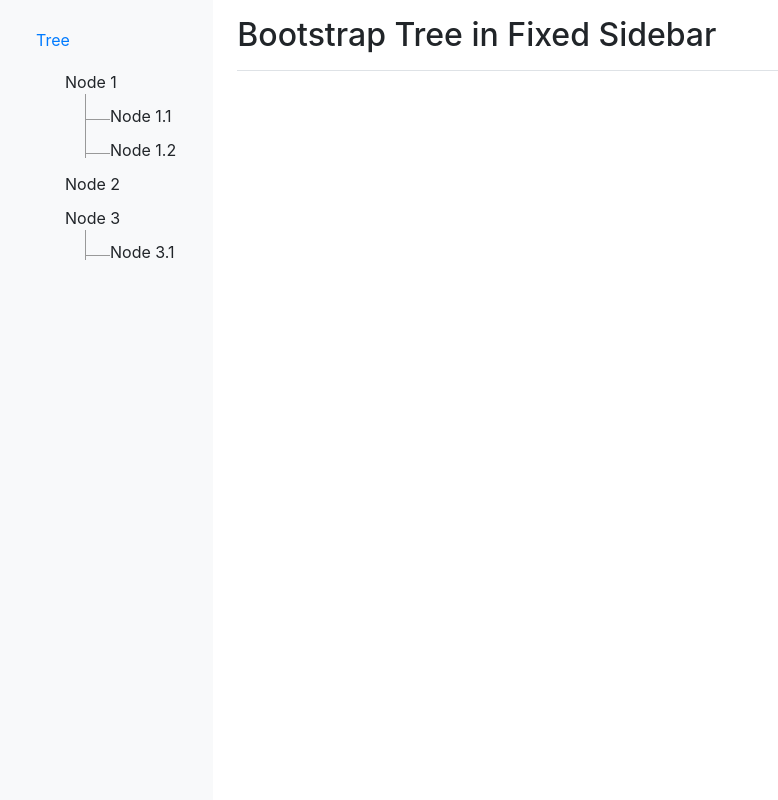
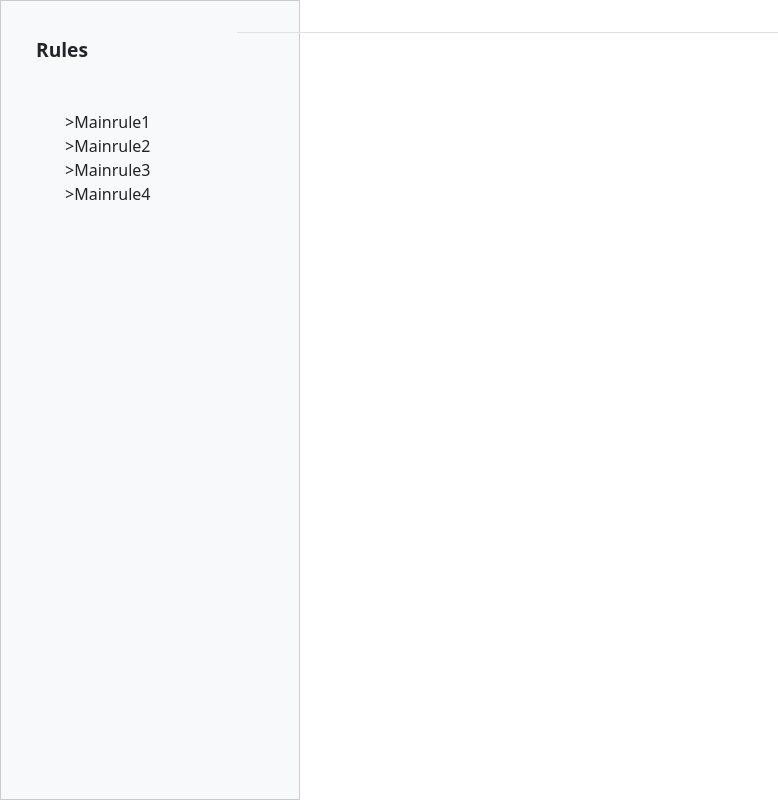
Before and after one commit to kumakshay/InRuleUIApp, an Angular app: page / in a window 1280 px wide. Shown: the whole page, without its empty margins (0-778 px from the left). Built offline with nearby package versions, Linux system fonts and the light colour scheme.

Commit message:
Created tree

```diff
--- a/angular.json
+++ b/angular.json
@@ -25,9 +25,13 @@
               "src/assets"
             ],
             "styles": [
+              "node_modules/bootstrap/dist/css/bootstrap.min.css",
               "src/styles.css"
             ],
-            "scripts": []
+            "scripts": [
+              "node_modules/bootstrap/dist/js/bootstrap.bundle.min.js",
+              "node_modules/jquery/dist/jquery.min.js"
+            ]
           },
           "configurations": {
             "production": {
--- /dev/null
+++ b/src/app/Interfaces/IMainRuleDesc.ts
@@ -0,0 +1,8 @@
+import { ISubRuleDesc } from "./ISubRuleDesc"
+
+export interface IMainRuleDesc{
+    uniqueId : string,
+    ruleName: string,
+    subRules?: ISubRuleDesc[],
+    isExpanded: Boolean,
+  }
--- /dev/null
+++ b/src/app/Interfaces/ISubRuleDesc.ts
@@ -0,0 +1,7 @@
+export interface ISubRuleDesc{
+    uniqueId : string,
+    mainRuleId : string,
+    ruleName : string,
+    ruleType : string,
+    orderNo: number
+  }
--- /dev/null
+++ b/src/app/Mainrules.json
@@ -0,0 +1,4 @@
+{
+    "unique_id": "87273fff-2990-498e-926e-5cd2e50ef829",
+    "rulename" : "CanAddManualMember"
+}
--- a/src/app/rule-list/rule-list.component.css
+++ b/src/app/rule-list/rule-list.component.css
@@ -1,68 +1,27 @@
-.tree li {
-    list-style-type: none;
-    margin: 0;
-    padding: 10px 5px 0 5px;
-    position: relative;
-  }
-  .tree li::before, .tree li::after {
-    content: '';
-    left: -20px;
-    position: absolute;
-    right: auto;
-  }
-  .tree li::before {
-    border-left: 1px solid #999;
-    bottom: 50px;
-    height: 100%;
-    top: 0;
-    width: 1px;
-  }
-  .tree li::after {
-    border-top: 1px solid #999;
-    height: 20px;
-    top: 25px;
-    width: 25px;
-  }
-  .tree li a {
-    border: 1px solid #999;
-    border-radius: 5px;
-    display: inline-block;
-    padding: 3px 5px;
-    text-decoration: none;
-  }
-  .tree li a:hover {
-    background-color: #ddd;
-  }
-  .tree > ul > li::before, .tree > ul > li::after {
-    border: 0;
-  }
-  .tree li:last-child::before {
-    height: 30px;
-  }
-  /* Toggle styles */
-  .tree li .toggle-icon {
-    cursor: pointer;
-    display: inline-block;
-    font-size: 12px;
-    height: 10px;
-    line-height: 10px;
-    margin-right: 5px;
-    text-align: center;
-    vertical-align: middle;
-    width: 10px;
-  }
-  .tree li .toggle-icon::before {
-    content: '+';
-  }
-  .tree li.open .toggle-icon::before {
-    content: '-';
-  }
+
   /* Sidebar styles */
   .sidebar {
     height: 100%;
+    width: auto; /* Set a minimum width */
+    min-width: 300px; /* Set a minimum width */
+    max-width: 500px;
     position: fixed;
     top: 0;
     left: 0;
     background-color: #f0f0f0;
+    border: 1px solid #ccc;
     padding: 20px;
+    box-sizing: border-box;
+
   }
+  .sidebar header {
+    font-size: 1.2em;
+    font-weight: bold;
+    padding: 15px;
+  }
+
+  /*Tree Style */
+
+li{
+  list-style: none;
+}
--- a/src/app/rule-list/rule-list.component.html
+++ b/src/app/rule-list/rule-list.component.html
@@ -3,44 +3,87 @@
   <div class="row">
     <nav class="col-md-2 d-none d-md-block bg-light sidebar">
       <div class="sidebar-sticky">
+        <header>Rules</header>
         <ul class="nav flex-column">
 
-            <li class="nav-item">
-              <a class="nav-link" href="#">Tree</a>
+          <!--Tree starts-->
+
+          <div class="container" style="margin-top:30px;">
+            <div class="row">
+              <div class="col-md-4">
                 <div class="tree">
-                <ul>
-                  <li>
-                    <span class="tree-node">Node 1</span>
-                    <ul>
-                      <li>
-                        <span class="tree-node">Node 1.1</span>
-                      </li>
-                      <li>
-                        <span class="tree-node">Node 1.2</span>
-                      </li>
-                    </ul>
-                  </li>
-                  <li>
-                    <span class="tree-node">Node 2</span>
-                  </li>
-                  <li>
-                    <span class="tree-node">Node 3</span>
-                    <ul>
-                      <li>
-                        <span class="tree-node">Node 3.1</span>
-                      </li>
+                  <ul id="tree1">
+                    <li class="node" *ngFor="let mrd of mainRuleData" (click)="onNodeClicked(mrd)" >
+                        >{{ mrd.ruleName }}
+                      <ul *ngIf="mrd.isExpanded">
+                        <li class="node" *ngFor="let crd of subRuleData">{{ crd.ruleName }}</li>
                       </ul>
                     </li>
                   </ul>
                 </div>
-            </li>
+              </div>
+            </div>
+          </div>
+
+          <!--Tree Ends-->
         </ul>
       </div>
     </nav>
     <main role="main" class="col-md-10 ml-sm-auto px-4">
       <div class="d-flex justify-content-between flex-wrap flex-md-nowrap align-items-center pt-3 pb-2 mb-3 border-bottom">
-          <h1 class="h2">Bootstrap Tree in Fixed Sidebar</h1>
+        <h1 class="h2"></h1>
       </div>
     </main>
   </div>
 </div>
+
+
+
+
+<!--
+  <mat-tree [dataSource]="dataSource" [treeControl]="treeControl">
+
+            <mat-tree-node *matTreeNodeDef="let node;when: hasChild" matTreeNodePadding>
+
+                <button class="borderless-button" matTreeNodeToggle
+                      [attr.aria-label]="'Toggle ' + node.name">
+                </button>
+
+              <mat-icon class="mat-icon-rtl-mirror" matTreeNodeToggle>
+                {{treeControl.isExpanded(node) ? 'expand_more' : 'chevron_right'}}
+              </mat-icon>
+
+              {{node.name}}
+
+            </mat-tree-node>
+          </mat-tree>
+
+
+
+-->
+
+
+<!--
+
+ <mat-tree [dataSource]="dataSource" [treeControl]="treeControl">
+
+            <mat-tree-node *matTreeNodeDef="let node;when: hasChild" matTreeNodePadding matTreeNodeToggle >
+
+              <mat-icon class="mat-icon-rtl-mirror" matTreeNodeToggle>
+                {{treeControl.isExpanded(node) ? 'expand_more' : 'chevron_right'}}
+              </mat-icon>
+              <div (click)="onNodeClicked(node)">
+                {{node.name}}
+              </div>
+              <div matTreeNodeChildren *ngIf="node.children">
+                <ng-container *ngFor="let childNode of node.children">
+                  <mat-tree-node [dataSource]="dataSource" [treeControl]="treeControl" [node]="childNode" (click)="onChildNodeClicked(childNode)">
+                    {{childNode.name}}
+                  </mat-tree-node>
+                </ng-container>
+              </div>
+            </mat-tree-node>
+
+            <div matTreeNodeOutlet></div>
+          </mat-tree>
+        -->
--- a/src/app/rule-list/rule-list.component.ts
+++ b/src/app/rule-list/rule-list.component.ts
@@ -1,10 +1,132 @@
-import { Component } from '@angular/core';
+import { Component, OnInit} from '@angular/core';
+import {FlatTreeControl} from '@angular/cdk/tree';
+import {MatTreeFlatDataSource, MatTreeFlattener, MatTreeNodeOutlet} from '@angular/material/tree';
+import { IMainRuleDesc } from '../Interfaces/IMainRuleDesc';
+import { ISubRuleDesc } from '../Interfaces/ISubRuleDesc';
+import * as $ from 'jquery';
 
 @Component({
   selector: 'app-rule-list',
   templateUrl: './rule-list.component.html',
   styleUrls: ['./rule-list.component.css']
 })
-export class RuleListComponent {
+export class RuleListComponent  implements OnInit {
 
+  showSubRules: Boolean = false;
+  mainRuleData: IMainRuleDesc[] = [];
+  subRuleData: ISubRuleDesc[] = [];
+
+  onNodeClicked(node: IMainRuleDesc): void {
+
+   //Get the sub-rules based on the unique id of the parent-rule.
+   //The result coming from the backend will be already sorted based on order number.
+   if(node.uniqueId == "1")
+   {
+    this.subRuleData = [
+      {
+        uniqueId : "1s",
+        mainRuleId: "1",
+        ruleName: "ChildRule1",
+        ruleType: "DT",
+        orderNo: 1
+      },
+      {
+        uniqueId : "2s",
+        mainRuleId: "1",
+        ruleName: "ChildRule2",
+        ruleType: "DT",
+        orderNo: 2
+      },
+      {
+        uniqueId : "3s",
+        mainRuleId: "1",
+        ruleName: "ChildRule3",
+        ruleType: "LR",
+        orderNo: 3
+      },
+      {
+        uniqueId : "4s",
+        mainRuleId: "1",
+        ruleName: "ChildRule4",
+        ruleType: "LR",
+        orderNo: 4
+      }
+     ];
+
+     node.subRules = this.subRuleData;
+   }
+
+
+  if(node.subRules?.length! > 0)
+  {
+    node.isExpanded = true;
+  }
+
+
+  console.log(this.subRuleData)
+
+  }
+
+
+  constructor() {
+    this.subRuleData = [];
+
+  }
+
+  ngOnInit(): void {
+
+
+    this.mainRuleData = [
+      {
+          uniqueId : "1",
+          ruleName: "Mainrule1",
+          isExpanded: false
+
+      },
+      {
+          uniqueId : "2",
+          ruleName: "Mainrule2",
+          isExpanded: false
+
+      },
+      {
+          uniqueId : "3",
+          ruleName: "Mainrule3",
+          isExpanded: false
+      },
+      {
+          uniqueId : "4",
+          ruleName: "Mainrule4",
+          isExpanded: false
+      },
+    ];
+
+
+  }
 }
+
+
+
+/* private _transformer = (node: IMainRuleDesc, level: number) => {
+    return {
+      expandable: !!node.childRules && node.childRules.length  > 0,
+      name: node.ruleName,
+      level: level,
+    };
+  };
+
+  treeControl = new FlatTreeControl<ExampleFlatNode>(
+    node => node.level,
+    node => node.expandable,
+  );
+
+  treeFlattener = new MatTreeFlattener(
+    this._transformer,
+    node => node.level,
+    node => node.expandable,
+    node => node
+  );
+
+  //node => node.childRules
+  dataSource = new MatTreeFlatDataSource(this.treeControl, this.treeFlattener); */
+  //hasChild = (_: number, node: ExampleFlatNode) => node.expandable;
--- a/src/index.html
+++ b/src/index.html
@@ -6,10 +6,14 @@
   <base href="/">
   <meta name="viewport" content="width=device-width, initial-scale=1">
   <link rel="icon" type="image/x-icon" href="favicon.ico">
-  <script
-  src="https://code.jquery.com/jquery-3.6.3.min.js"
-  integrity="sha256-pvPw+upLPUjgMXY0G+8O0xUf+/Im1MZjXxxgOcBQBXU="
-  crossorigin="anonymous"></script>
+  <script src="https://code.jquery.com/jquery-3.6.0.min.js"></script>
+  <!--<Fonts-->
+  <link rel="preconnect" href="https://fonts.gstatic.com">
+  <link href="https://fonts.googleapis.com/css2?family=Roboto:wght@300;400;500&display=swap" rel="stylesheet">
+  <link href="https://fonts.googleapis.com/icon?family=Material+Icons" rel="stylesheet">
+  <link rel="stylesheet" href="https://cdnjs.cloudflare.com/ajax/libs/font-awesome/6.3.0/css/all.min.css" integrity="sha512-SzlrxWUlpfuzQ+pcUCosxcglQRNAq/DZjVsC0lE40xsADsfeQoEypE+enwcOiGjk/bSuGGKHEyjSoQ1zVisanQ==" crossorigin="anonymous" referrerpolicy="no-referrer" />
+</head>
+
   <!-- Bootstrap CDN -->
   <link rel="stylesheet" href="https://cdn.jsdelivr.net/npm/bootstrap@4.6.2/dist/css/bootstrap.min.css" integrity="sha384-xOolHFLEh07PJGoPkLv1IbcEPTNtaed2xpHsD9ESMhqIYd0nLMwNLD69Npy4HI+N" crossorigin="anonymous">
   <script src="https://cdn.jsdelivr.net/npm/bootstrap@4.6.2/dist/js/bootstrap.min.js" integrity="sha384-+sLIOodYLS7CIrQpBjl+C7nPvqq+FbNUBDunl/OZv93DB7Ln/533i8e/mZXLi/P+" crossorigin="anonymous"></script>
```
Also changed, not shown: package.json (+9 -0 lines), src/app/Subrules.json (added, +18 -0 lines), 1 other file (tests, documents, lock files or other folders). Lines whose indentation alone changed are shown as unchanged.
